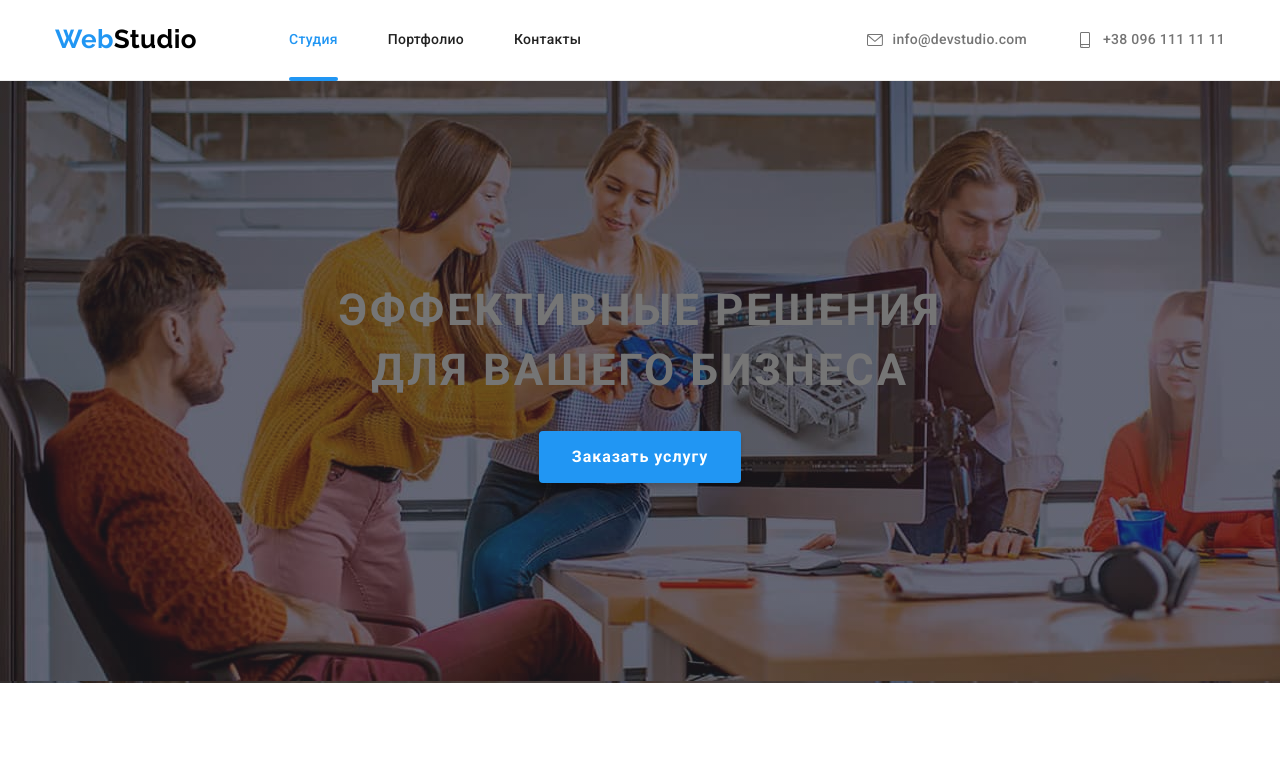
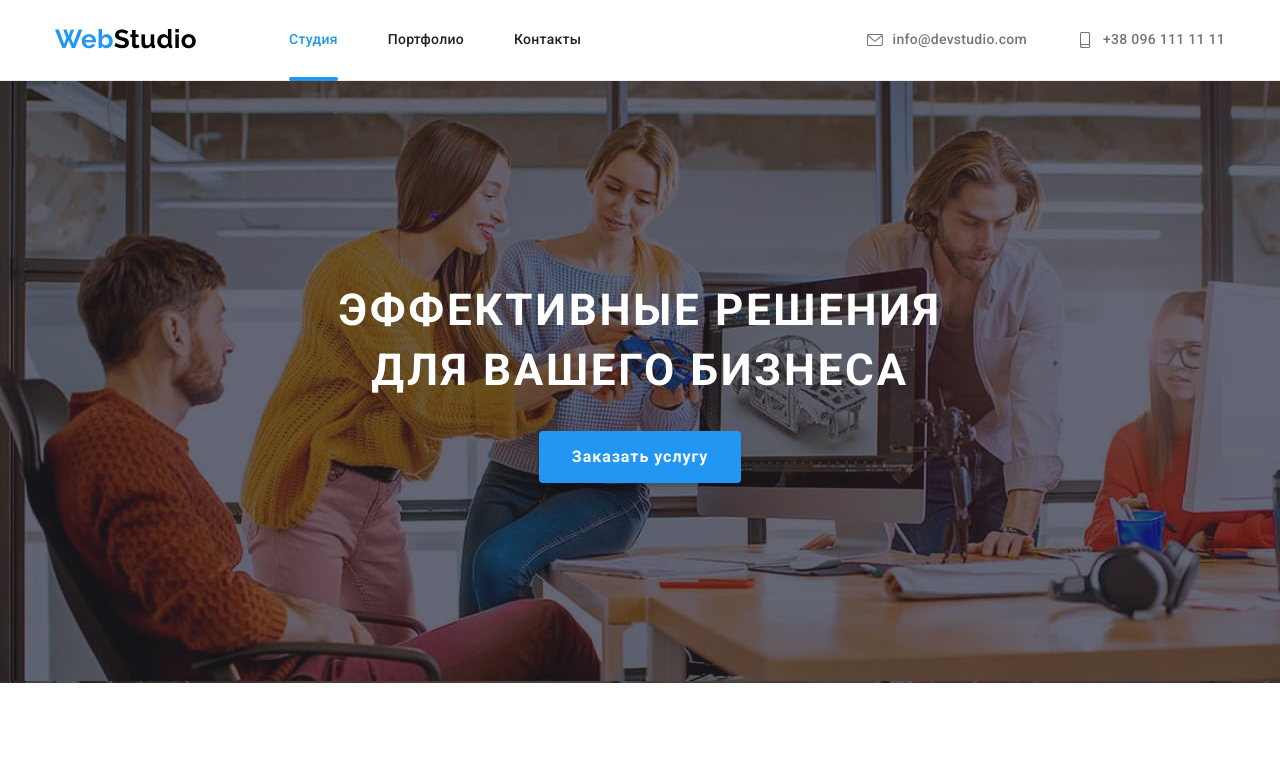
Before and after one commit to IstominaAlena/goit-markup-hw-07, a plain HTML site: page index.html in a window 1280 px wide. Shown: the top 774 px of the page. Drawn offline with nearby package versions, Linux system fonts and the light colour scheme; files that its build step writes are made by us from their sources.

Commit message:
Update _hero-general.scss

```diff
--- a/sass/layouts/main/hero/_hero-general.scss
+++ b/sass/layouts/main/hero/_hero-general.scss
@@ -12,7 +12,7 @@
   margin-right: auto;
   margin-bottom: 30px;
 
-  color: map-get($colors, "secondary-text");
+  color: map-get($colors, "text-secondary");
 
   font-weight: 900;
   font-size: 44px;
```
